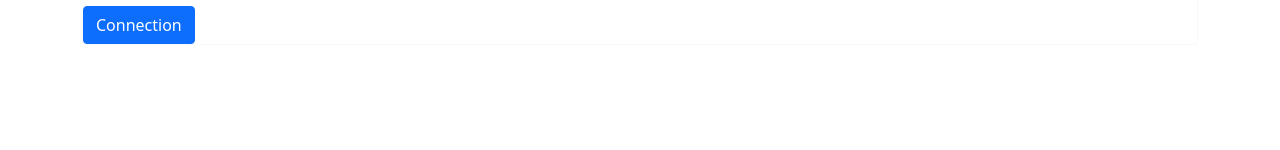
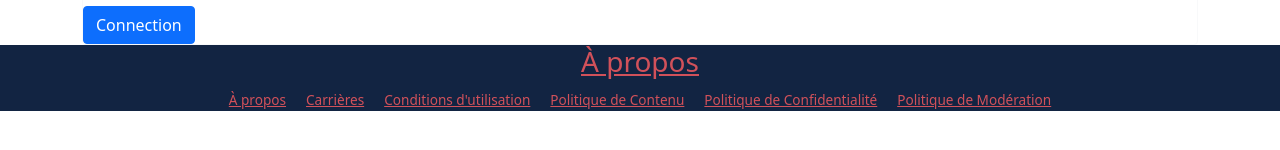
Before and after one commit to Yann-dv/Groupomania, a Vue app in the folder frontend/: page /login in a window 1280 px wide. Shown: the part 450-600 px from the top of the page. Built offline with nearby package versions, Linux system fonts and the light colour scheme.

Commit message:
Work on footer fixity

```diff
--- a/frontend/src/App.vue
+++ b/frontend/src/App.vue
@@ -48,19 +48,22 @@
         </li>
       </div>
     </nav>
-
     <div class="container">
       <router-view />
     </div>
+    <Footer class="footer"/>
   </div>
 </template>
 
 <script>
-//import Footer from "./components/Footer";
+import Footer from "./components/Footer";
 import EventBus from "./common/EventBus";
 
 
 export default {
+  components: {
+    Footer
+  },
   computed: {
     currentUser() {
       return this.$store.state.auth.user;
@@ -102,4 +105,10 @@ export default {
  .navbar {
     background-color: #122442;
 }
+.footer {
+  position: relative;
+  bottom: 0;
+  left: 0;
+
+}
 </style>
--- a/frontend/src/components/Footer.vue
+++ b/frontend/src/components/Footer.vue
@@ -1,5 +1,5 @@
 <template>
-  <div class="general-footer">
+  <footer class="general-footer">
     <router-link to="/login">
       <h3 class="text-center">À propos</h3>
     </router-link>
@@ -11,13 +11,18 @@
       <li><a href="#" target="_blank" rel="noopener">Politique de Confidentialité</a></li>
       <li><a href="#" target="_blank" rel="noopener">Politique de Modération</a></li>
     </ul>
-    <copyright class="text-center">Groupomania Inc © 2021 . Tous droits réservés</copyright>
-  </div>
+    <span>{{ copyright }}</span>
+  </footer>
 </template>
 
 <script>
 export default {
  name: "Footer",
+ copyright() {
+			const currentYear = new Date().getFullYear()
+
+			return `Copyright Groupomania Inc © ${currentYear}. Tous droits réservés`
+		}
 }
 </script>
 
@@ -25,11 +30,8 @@ export default {
 <style scoped>
 .general-footer {
   background-color: #122442;
-  margin: 0;
-  width: 100%;
 }
 h3 {
-  margin: 40px 0 0;
   text-decoration: underline;
 }
 ul {
```
Also changed, not shown: frontend/src/components/Home.vue (+4 -3 lines).
